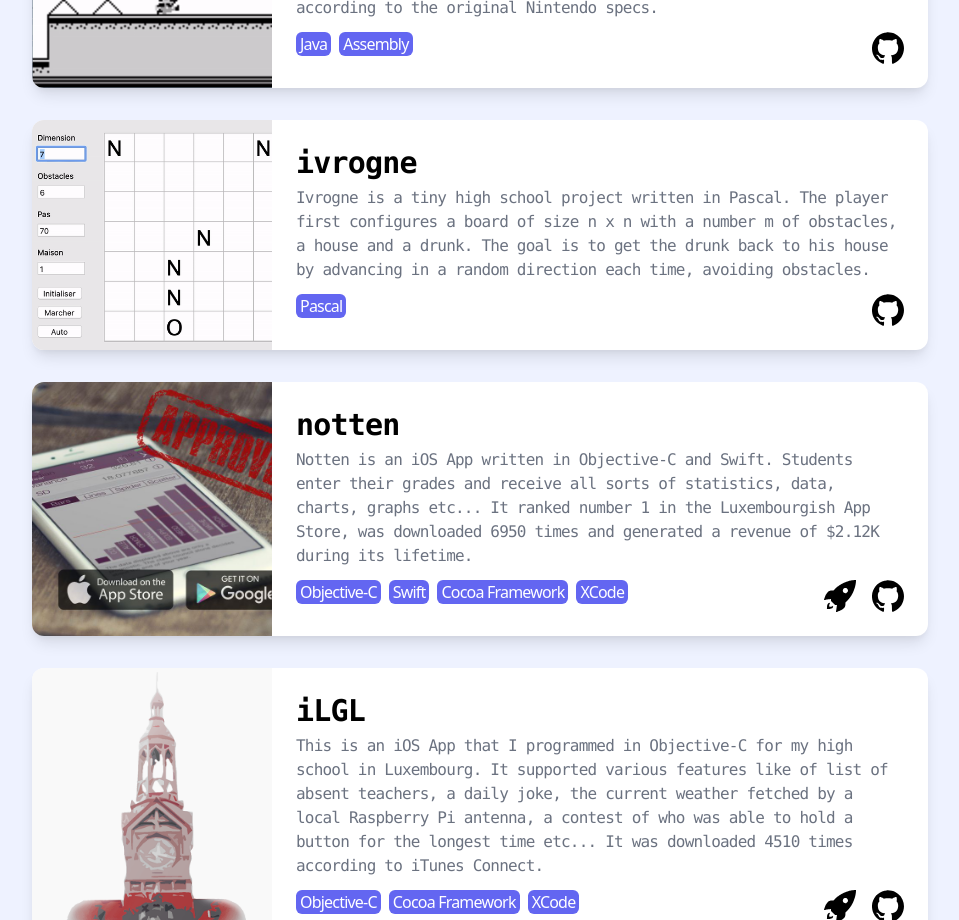
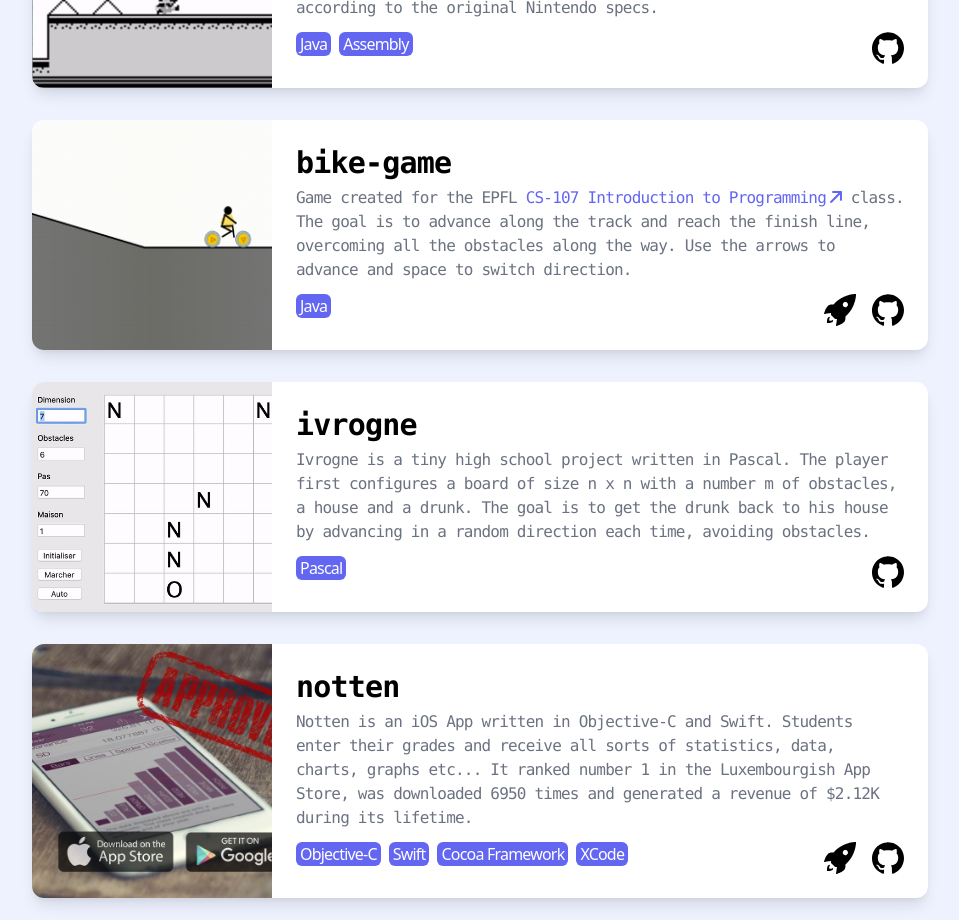
Before and after one commit to sbarthol/sbarthol.me, a React (Create React App) app: page / in a window 1280 px wide. Shown: the part 4440-5360 px from the top of the page, without its empty margins (160-1119 px from the left). Built offline with nearby package versions, Linux system fonts and the light colour scheme.

Commit message:
Add bike-game

```diff
--- a/src/App.js
+++ b/src/App.js
@@ -21,6 +21,7 @@ import satSvg from "./resources/sat.svg";
 import hamburguesaGif from "./resources/hamburguesa.gif";
 import spaceBashGif from "./resources/space-bash.gif";
 import bzzPng from "./resources/bzz.png";
+import bikeGameGif from "./resources/bike-game.gif"
 
 function App() {
 	return (
@@ -267,6 +268,16 @@ function App() {
 				according to the original Nintendo specs.
 			</Card>
 			<Card
+				skills={["Java"]}
+				title="bike-game"
+				github="https://github.com/sbarthol/bike-game"
+				app="https://drive.google.com/file/d/1vFSU4ScmiiLcwc6F6Bl4wN1o11LJLo5i/view?usp=sharing"
+				image={bikeGameGif}
+			>
+				Game created for the EPFL <Hyperlink href="https://edu.epfl.ch/coursebook/en/introduction-to-programming-CS-107">CS-107 Introduction to Programming</Hyperlink>{" "}
+				class. The goal is to advance along the track and reach the finish line, overcoming all the obstacles along the way. Use the arrows to advance and space to switch direction.
+			</Card>
+			<Card
 				skills={["Pascal"]}
 				title="ivrogne"
 				github="https://github.com/sbarthol/ivrogne"
```
Also changed, not shown: src/resources/bike-game.gif (added).
